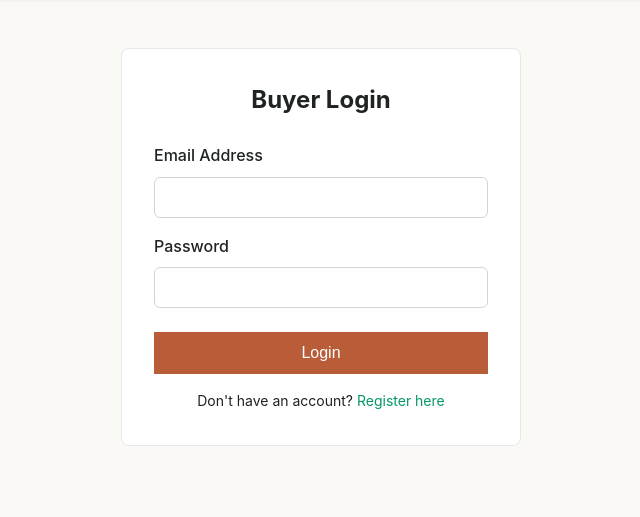
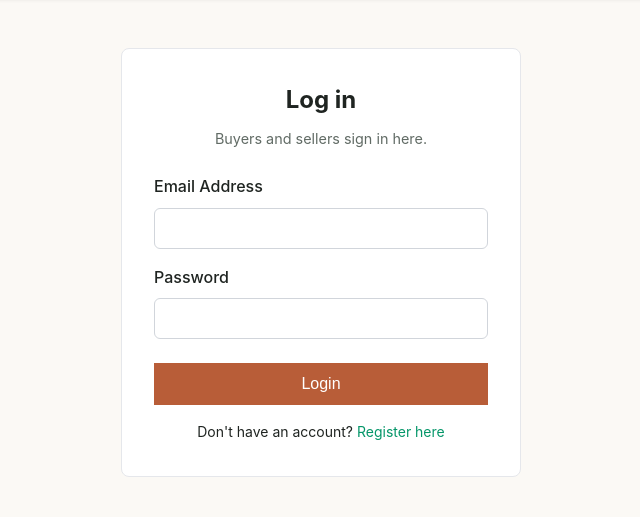
Before and after one commit to LotusTJ/E-Commerce-Team-Final-Project, a PHP site: page /ThriftedGH/views/buyer/login.php in a window 1280 px wide. Shown: the part 116-633 px from the top of the page, without its empty margins (319-959 px from the left). Run offline with PHP 8.4, Linux system fonts and the light colour scheme.

Commit message:
Rename Buyer Login to Log in for buyers and sellers

```diff
--- a/ThriftedGH/views/buyer/login.php
+++ b/ThriftedGH/views/buyer/login.php
@@ -2,7 +2,8 @@
 require_once __DIR__ . '/../layout/header.php';
 ?>
 <div style="max-width: 400px; margin: 3rem auto; background: white; padding: 2rem; border-radius: 0.5rem; border: 1px solid #e5e7eb;">
-    <h2 style="margin-bottom: 1.5rem; text-align: center;">Buyer Login</h2>
+    <h2 style="margin-bottom: 0.5rem; text-align: center;">Log in</h2>
+    <p style="margin: 0 0 1.5rem; text-align: center; color: var(--color-text-muted); font-size: 0.9rem;">Buyers and sellers sign in here.</p>
 
     <?php if (isset($_GET['success']) && $_GET['success'] === 'registered'): ?>
         <div style="background: #d1fae5; color: #065f46; padding: 0.75rem; border-radius: 0.375rem; margin-bottom: 1rem; font-size: 0.875rem;">
```
